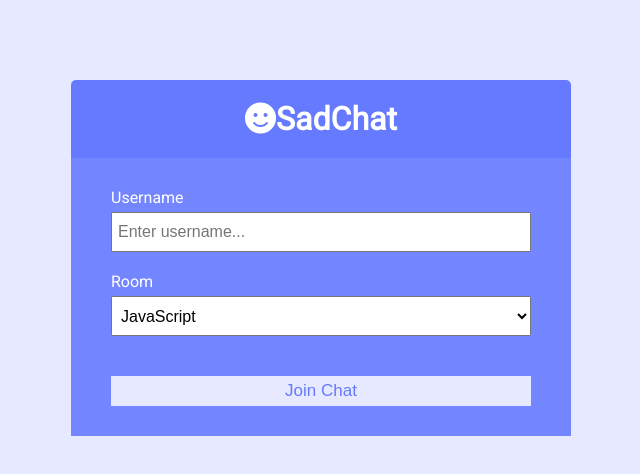
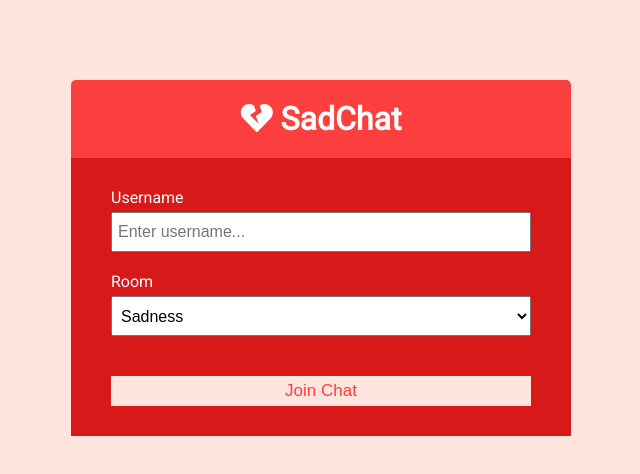
Before and after one commit to Eddges/Chatroom, a website: page public/index.html in a window 1280 px wide. Shown: the whole page, without its empty margins (319-959 px from the left). Drawn offline with Linux system fonts and the light colour scheme.

Commit message:
changed styles

```diff
--- a/public/css/style.css
+++ b/public/css/style.css
@@ -1,9 +1,9 @@
 @import url('https://fonts.googleapis.com/css?family=Roboto&display=swap');
 
 :root {
-	--dark-color-a: #667aff;
-	--dark-color-b: #7386ff;
-	--light-color: #e6e9ff;
+	--dark-color-a: #fb3f3f;
+	--dark-color-b: #d81919;
+	--light-color: #fde4dc;
 	--success-color: #5cb85c;
 	--error-color: #d9534f;
 }
--- a/public/index.html
+++ b/public/index.html
@@ -16,7 +16,7 @@
 	<body>
 		<div class="join-container">
 			<header class="join-header">
-				<h1><i class="fas fa-smile"></i>SadChat</h1>
+				<h1><i class="fas fa-heart-broken"></i> SadChat</h1>
 			</header>
 			<main class="join-main">
 				<form action="chat.html">
@@ -33,12 +33,12 @@
 					<div class="form-control">
 						<label for="room">Room</label>
 						<select name="room" id="room">
-							<option value="JavaScript">JavaScript</option>
-							<option value="Python">Python</option>
-							<option value="PHP">PHP</option>
-							<option value="C#">C#</option>
-							<option value="Ruby">Ruby</option>
-							<option value="Java">Java</option>
+							<option value="Sadness">Sadness</option>
+							<option value="HeartBreak">Heart Break</option>
+							<option value="Blues">Blues</option>
+							<option value="Dhokha">Dhokha</option>
+							<!-- <option value="Ruby">Ruby</option>
+							<option value="Java">Java</option> -->
 						</select>
 					</div>
 					<button type="submit" class="btn">Join Chat</button>
```
Also changed, not shown: public/chat.html (+1 -1 lines).
